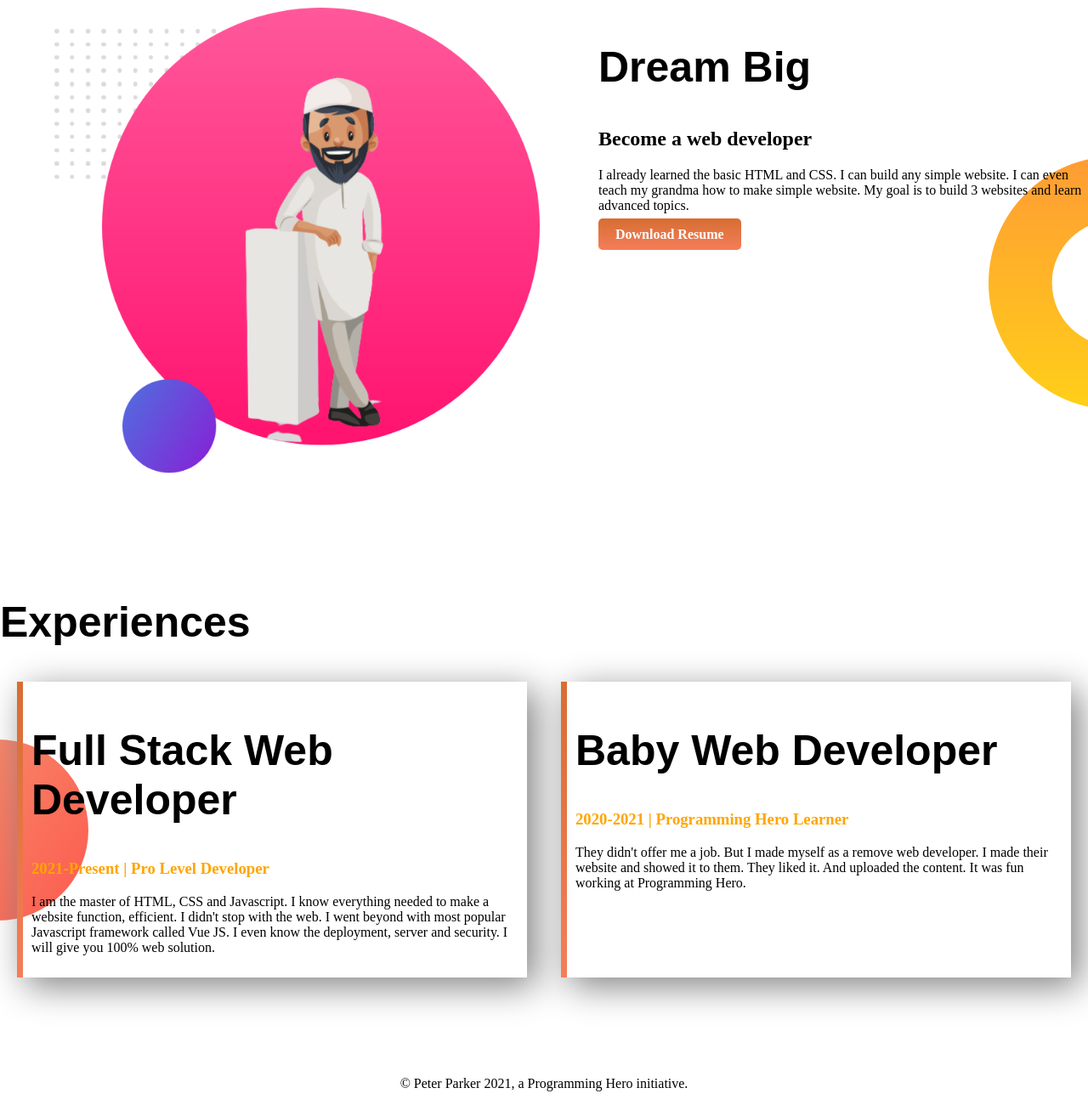
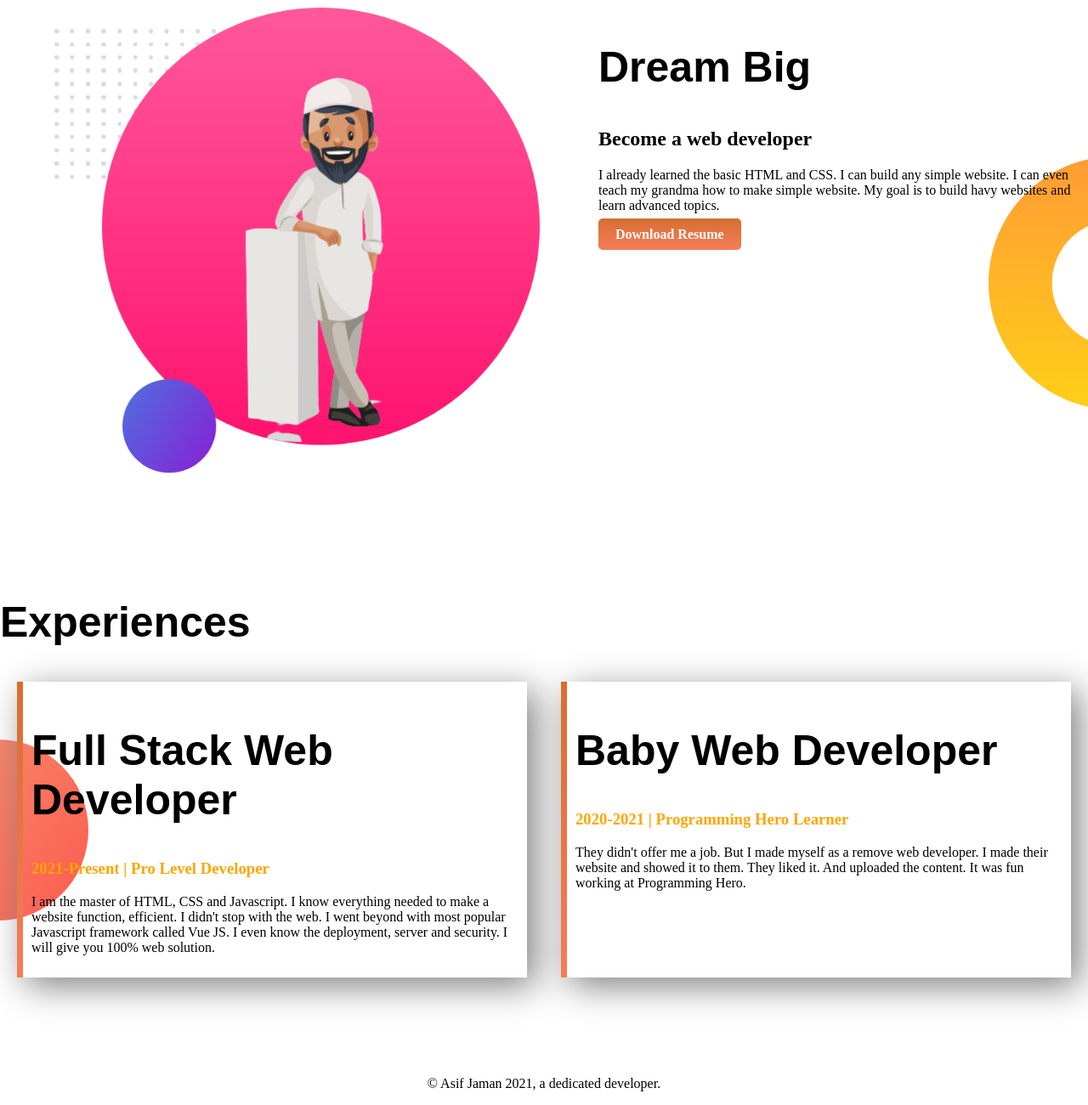
Before and after one commit to Asif-Jaman/Personal_Portfolio1, a plain HTML site: page index.html in a window 1280 px wide. Shown: the part 672-1972 px from the top of the page at 85% size. Drawn offline with Linux system fonts and the light colour scheme; a web font is replaced by a local one.

Commit message:
last commit

```diff
--- a/index.html
+++ b/index.html
@@ -38,7 +38,7 @@
             <h1>Dream Big</h1>
             <h2>Become a web developer</h2>
             <p>I already learned the basic HTML and CSS. I can build any simple website. I can even teach my grandma how
-                to make simple website. My goal is to build 3 websites and learn advanced topics.</p>
+                to make simple website. My goal is to build havy websites and learn advanced topics.</p>
             <a class="click" href="">Download Resume</a>
         </div>
     </section>
@@ -63,7 +63,7 @@
         </div>
     </section>
     <footer>
-        <p>© Peter Parker 2021, a Programming Hero initiative.</p>
+        <p>© Asif Jaman 2021, a dedicated developer.</p>
     </footer>
 
 
```
